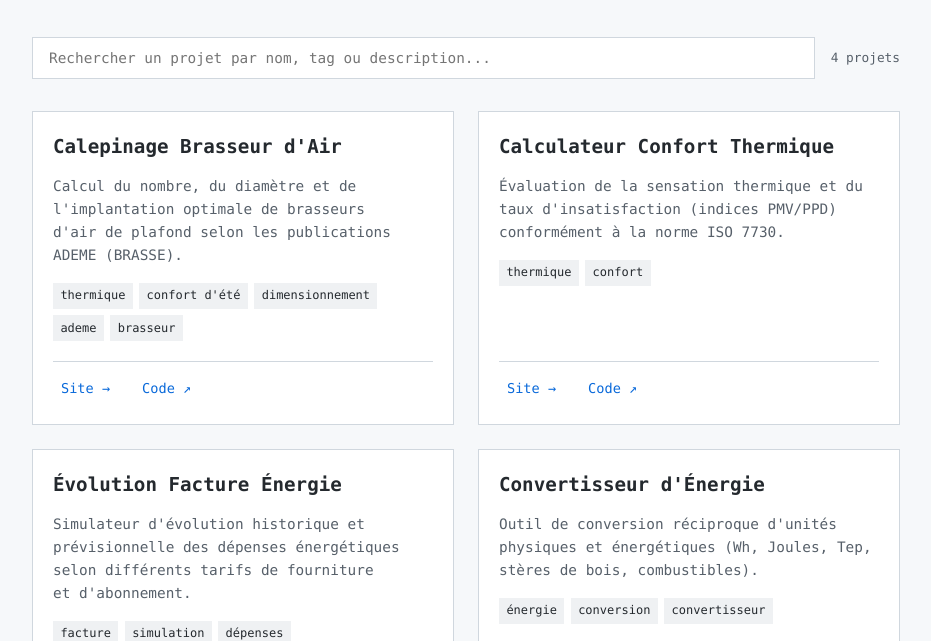
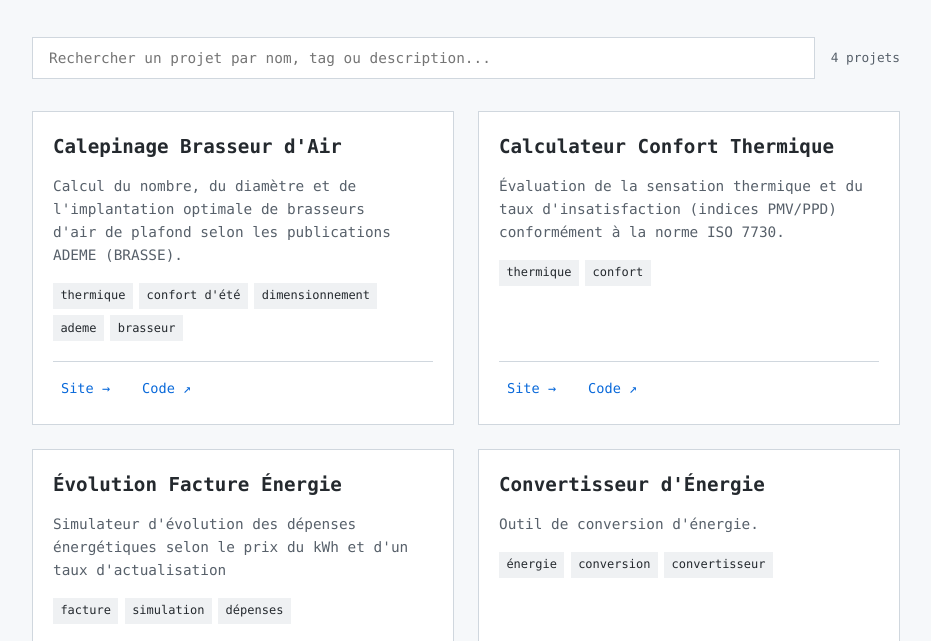
Before and after one commit to nathan-ch/hub-projets, a plain HTML site: page index.html in a window 1280 px wide. Shown: the part 153-794 px from the top of the page, without its empty margins (174-1105 px from the left). Drawn offline with Linux system fonts and the light colour scheme.

Commit message:
Revise project descriptions in index.html
Updated project descriptions for clarity and conciseness.

```diff
--- a/index.html
+++ b/index.html
@@ -277,9 +277,6 @@
   </footer>
 
   <script>
-    // ----------------------------------------------------
-    // BASE DE DONNÉES DES PROJETS (À ÉDITER SIMPLEMENT ICI)
-    // ----------------------------------------------------
     const projects = [
       {
         name: "Calepinage Brasseur d'Air",
@@ -297,14 +294,14 @@
       },
       {
         name: "Évolution Facture Énergie",
-        description: "Simulateur d'évolution historique et prévisionnelle des dépenses énergétiques selon différents tarifs de fourniture et d'abonnement.",
+        description: "Simulateur d'évolution des dépenses énergétiques selon le prix du kWh et d'un taux d'actualisation",
         tags: ["Facture", "Simulation", "Dépenses"],
         liveUrl: "https://nathan-ch.github.io/evolution_facture_energie/",
         repoUrl: "https://github.com/nathan-ch/evolution_facture_energie"
       },
       {
         name: "Convertisseur d'Énergie",
-        description: "Outil de conversion réciproque d'unités physiques et énergétiques (Wh, Joules, Tep, stères de bois, combustibles).",
+        description: "Outil de conversion d'énergie.",
         tags: ["Énergie", "Conversion", "convertisseur"],
         liveUrl: "https://nathan-ch.github.io/convertisseur_energie/",
         repoUrl: "https://github.com/nathan-ch/convertisseur_energie"
```
